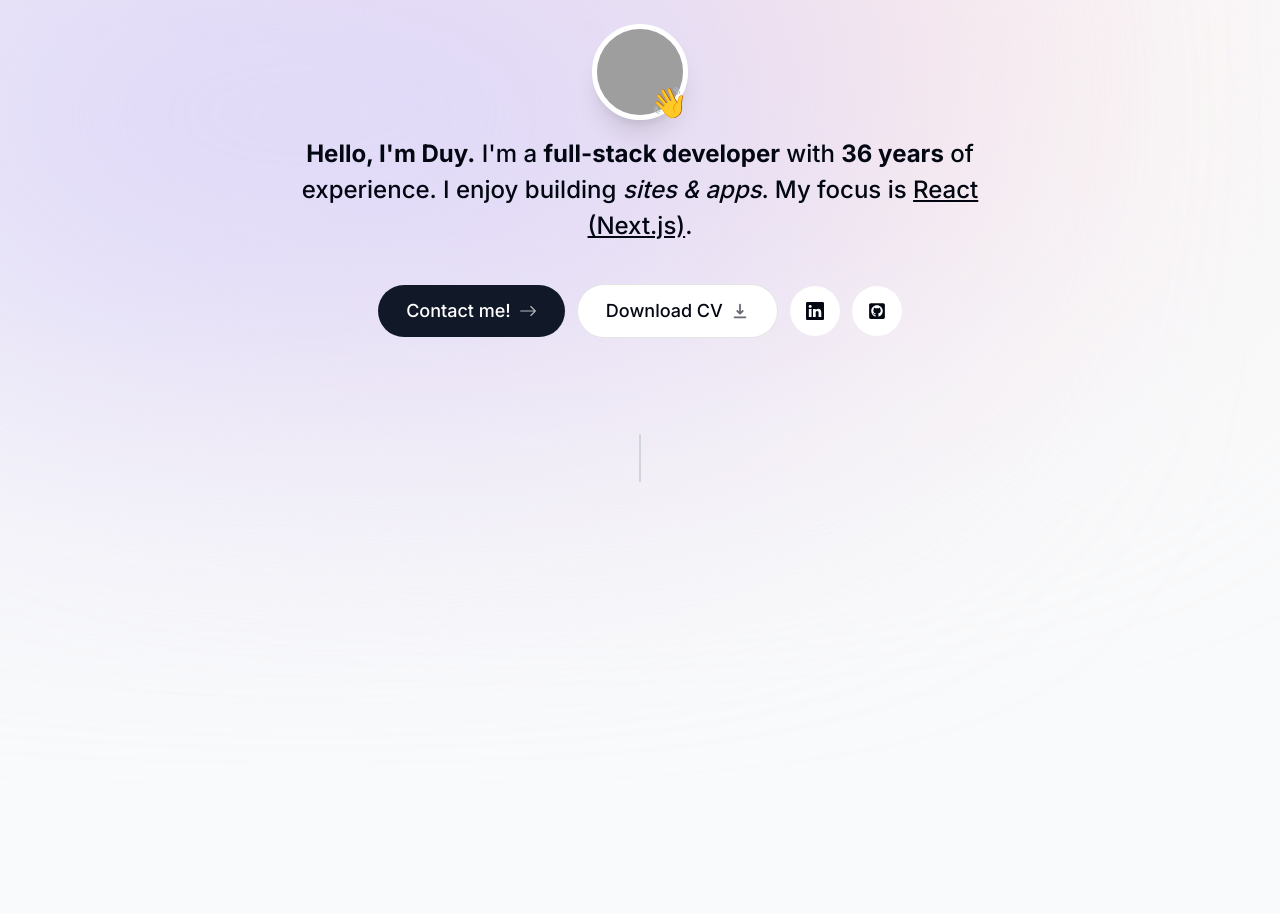
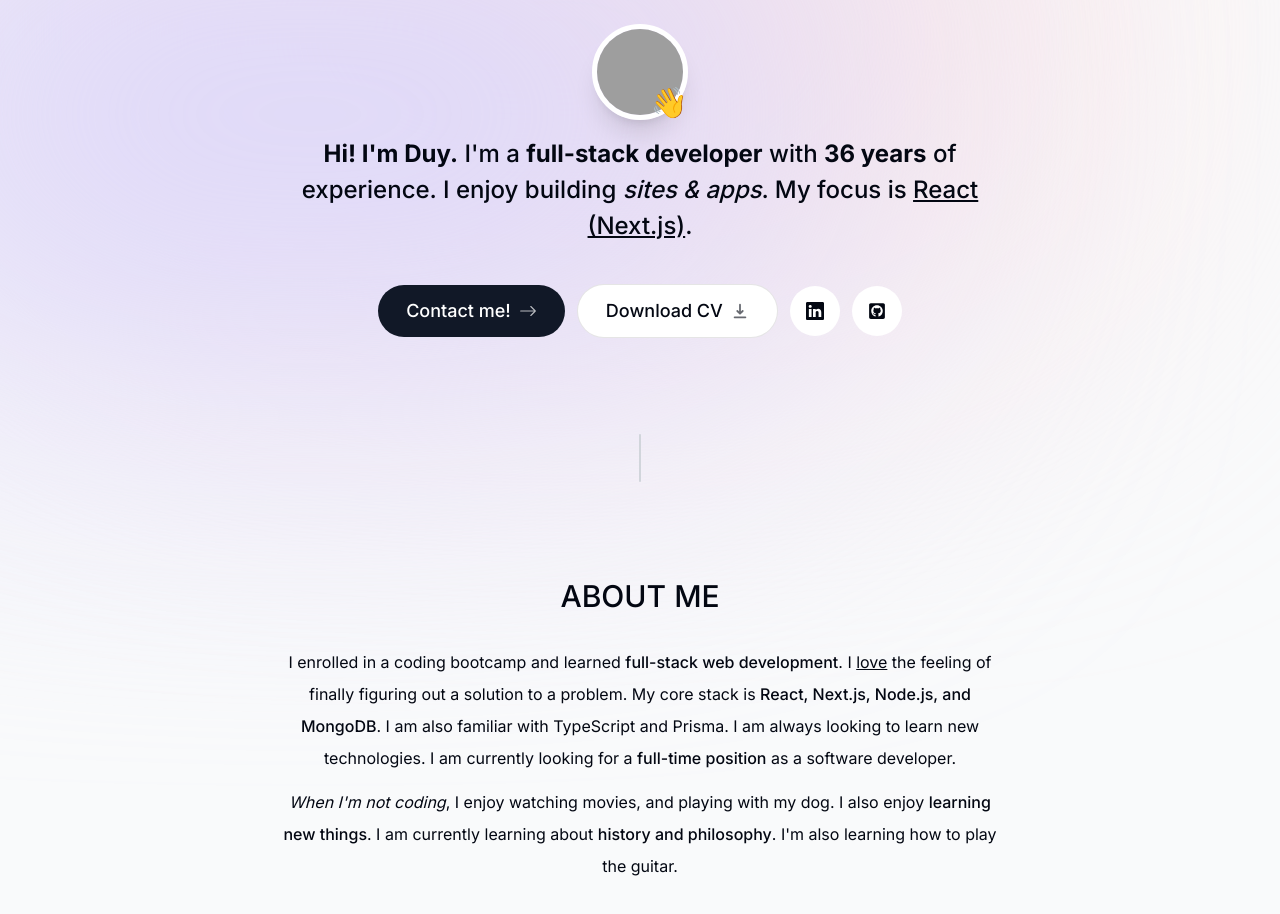
Before and after one commit to thanhduy1706/portfolio, a Next.js app: page / in a window 1280 px wide. Shown: the part 120-1034 px from the top of the page. Built offline with nearby package versions, Linux system fonts and the light colour scheme; grey boxes are pictures that could not be loaded.

Commit message:
Add About component to Home page

```diff
--- a/app/page.tsx
+++ b/app/page.tsx
@@ -1,3 +1,4 @@
+import About from "@/components/about";
 import Intro from "@/components/intro";
 import SectionDivider from "@/components/section-divider";
 
@@ -6,6 +7,7 @@
     <main className="flex flex-col items-center px-4">
         <Intro/>
         <SectionDivider/>
+        <About/>
     </main>
   )
 }
--- /dev/null
+++ b/components/about.tsx
@@ -0,0 +1,31 @@
+import React from 'react'
+
+export default function About() {
+  return (
+    <section className='mb-28 max-w-[45rem] text-center leading-8 sm:mb-40'>
+        <h2 className='mb-8 text-3xl font-medium uppercase'>About me</h2>
+        <p className='mb-3'>
+        I enrolled in a coding bootcamp and learned{" "}
+        <span className="font-medium">full-stack web development</span>.{" "}
+        I <span className="underline">love</span> the
+        feeling of finally figuring out a solution to a problem. My core stack
+        is{" "}
+        <span className="font-medium">
+          React, Next.js, Node.js, and MongoDB
+        </span>
+        . I am also familiar with TypeScript and Prisma. I am always looking to
+        learn new technologies. I am currently looking for a{" "}
+        <span className="font-medium">full-time position</span> as a software
+        developer.
+        </p>
+
+        <p>
+        <span className="italic">When I'm not coding</span>, I enjoy watching movies, and playing with my dog. I also enjoy{" "}
+        <span className="font-medium">learning new things</span>. I am currently
+        learning about{" "}
+        <span className="font-medium">history and philosophy</span>. I'm also
+        learning how to play the guitar.
+        </p>
+    </section>
+  )
+}
--- a/components/intro.tsx
+++ b/components/intro.tsx
@@ -48,7 +48,7 @@
         </div>
       </div>
 
-      <motion.p className="mb-10 mt-4 px-4 font-medium text-2xl !leading-[1.5] sm:text-2xl"
+      <motion.h1 className="mb-10 mt-4 px-4 font-medium text-2xl !leading-[1.5] sm:text-2xl"
       initial={{ opacity: 0, y: 100 }}
       animate={{ opacity: 1, y: 0 }}
       transition={{
@@ -58,12 +58,12 @@
         duration: 0.7,
       }}
       >
-      <span className="font-bold">Hello, I'm Duy.</span> I'm a{" "}
+      <span className="font-bold">Hi! I'm Duy.</span> I'm a{" "}
         <span className="font-bold">full-stack developer</span> with{" "}
         <span className="font-bold">36 years</span> of experience. I enjoy
         building <span className="italic">sites & apps</span>. My focus is{" "}
         <span className="underline">React (Next.js)</span>.
-      </motion.p>
+      </motion.h1>
 
       <motion.div
       initial={{ opacity: 0, y: 100 }}
```
Also changed, not shown: app/about/page.tsx (deleted), 1 other file (tests, documents, lock files or other folders).
